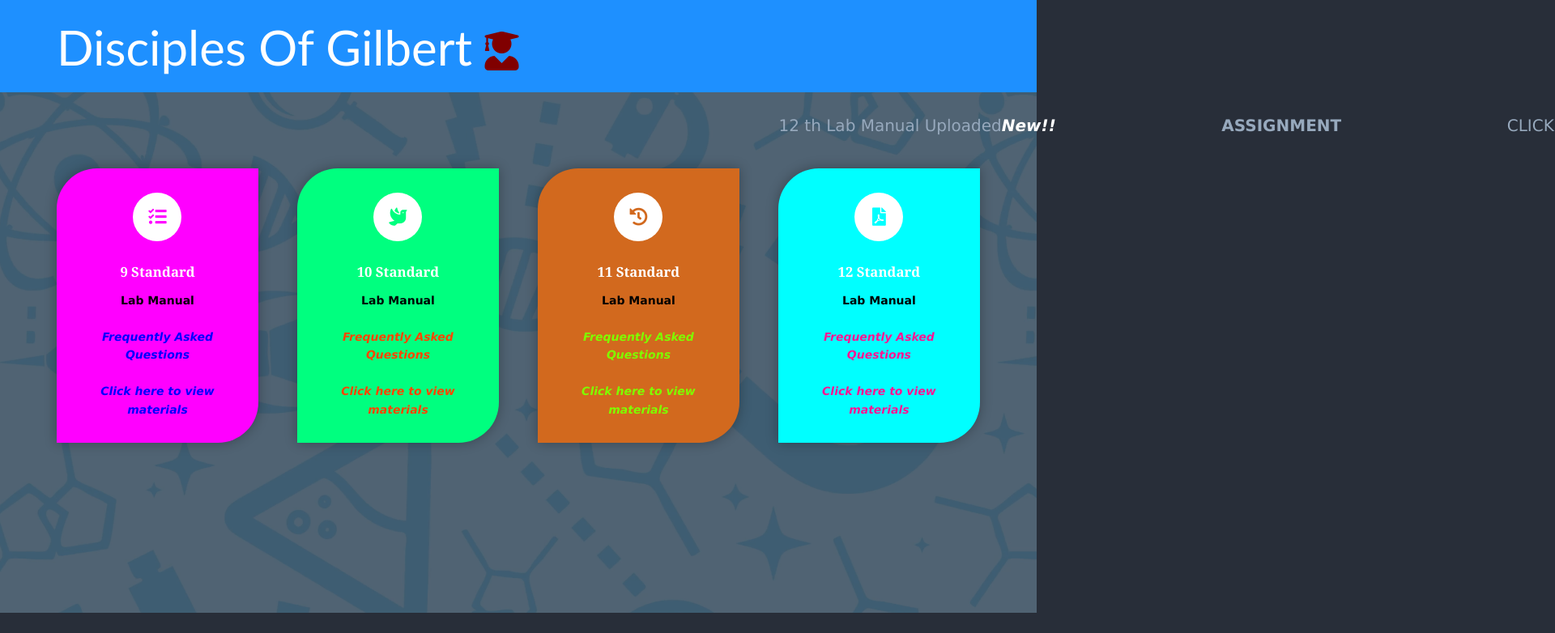
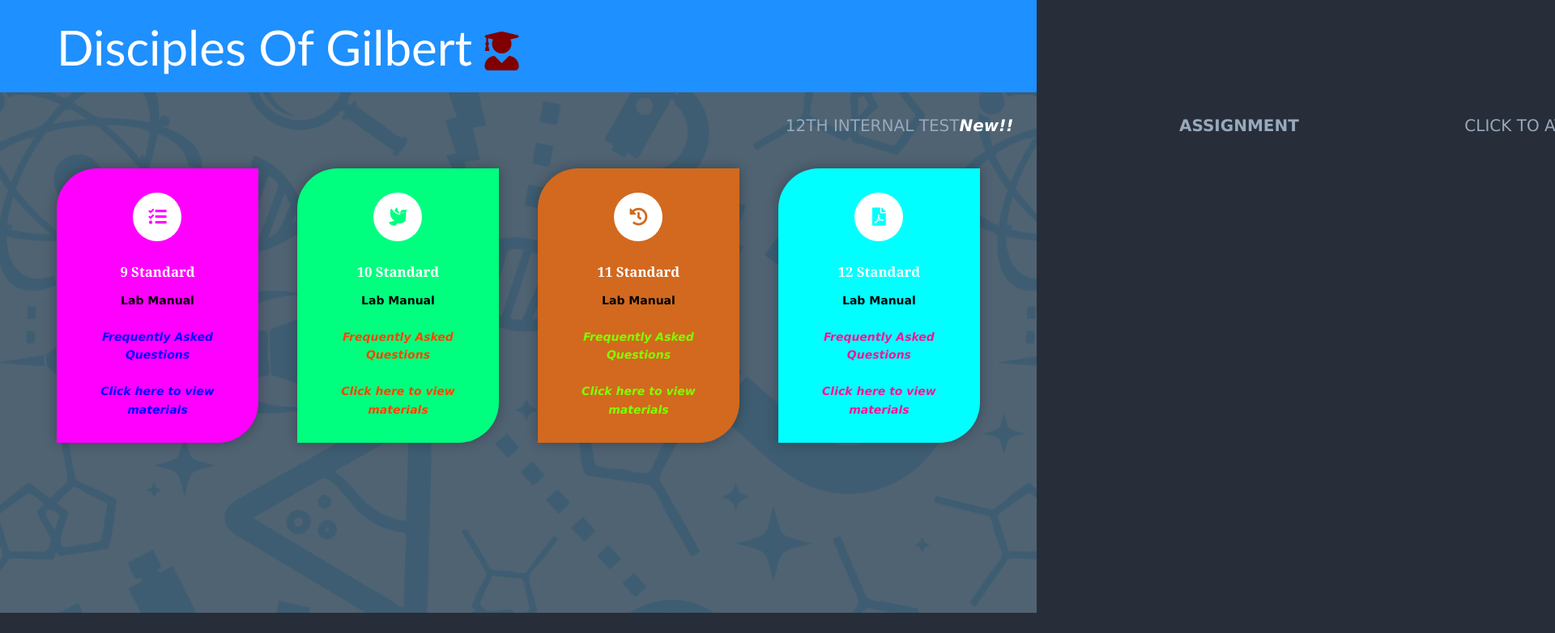
Before and after one commit to gsrsar/TestWebsite, a plain HTML site: page index.html in a window 1280 px wide. Shown: the top 782 px of the page at 81% size, 1920 px wide, since content can reach past the window. Drawn offline with Linux system fonts and the light colour scheme.

Commit message:
Update index.html

```diff
--- a/index.html
+++ b/index.html
@@ -56,7 +56,7 @@
   <div id="pageintro" class="hoc clear">
         <div class="ticker-wrap">
             <div class="ticker-move">
-		    <div class="ticker-item"><a href="https://drive.google.com/file/d/1LheqJll_51tzrJIf8vr2pMOS-xf5SGfB/view?usp=share_link">12 th Lab Manual Uploaded</a><b><i>New!!</i></b></div>
+		    <div class="ticker-item"><a href="https://forms.gle/Po2YUqTMjfpjxrk79">12TH INTERNAL TEST</a><b><i>New!!</i></b></div>
 		<div class="ticker-item"><a href="https://drive.google.com/drive/folders/1_KX7UcLw5M3Adzs9jw4drsahwCuFsORh?usp=sharing"><b>ASSIGNMENT</b></a></div>
 		<div class="ticker-item"><a href="https://drive.google.com/file/d/1ksSOw0eXVCRRNhTkMuUKsIsUlEjZge2K/view?usp=sharing">CLICK TO ATTEND 10 std MCQ Test</a></div>
 		<div class="ticker-item"><a href="https://drive.google.com/file/d/1b6XlG2x3RhzsraHkLtdTD14QRyt4GBJw/view?usp=sharing">CLICK TO ATTEND 11 std MCQ Test </a></div>
```
